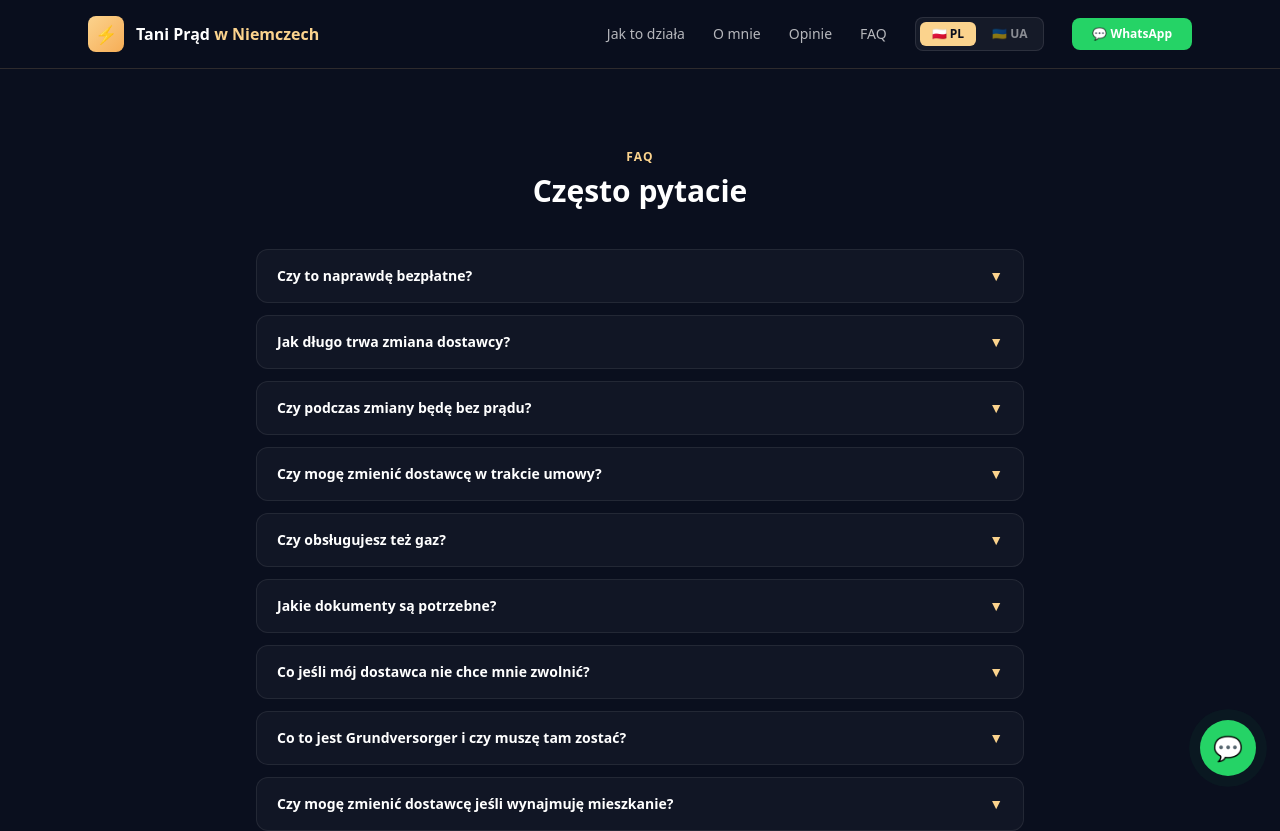
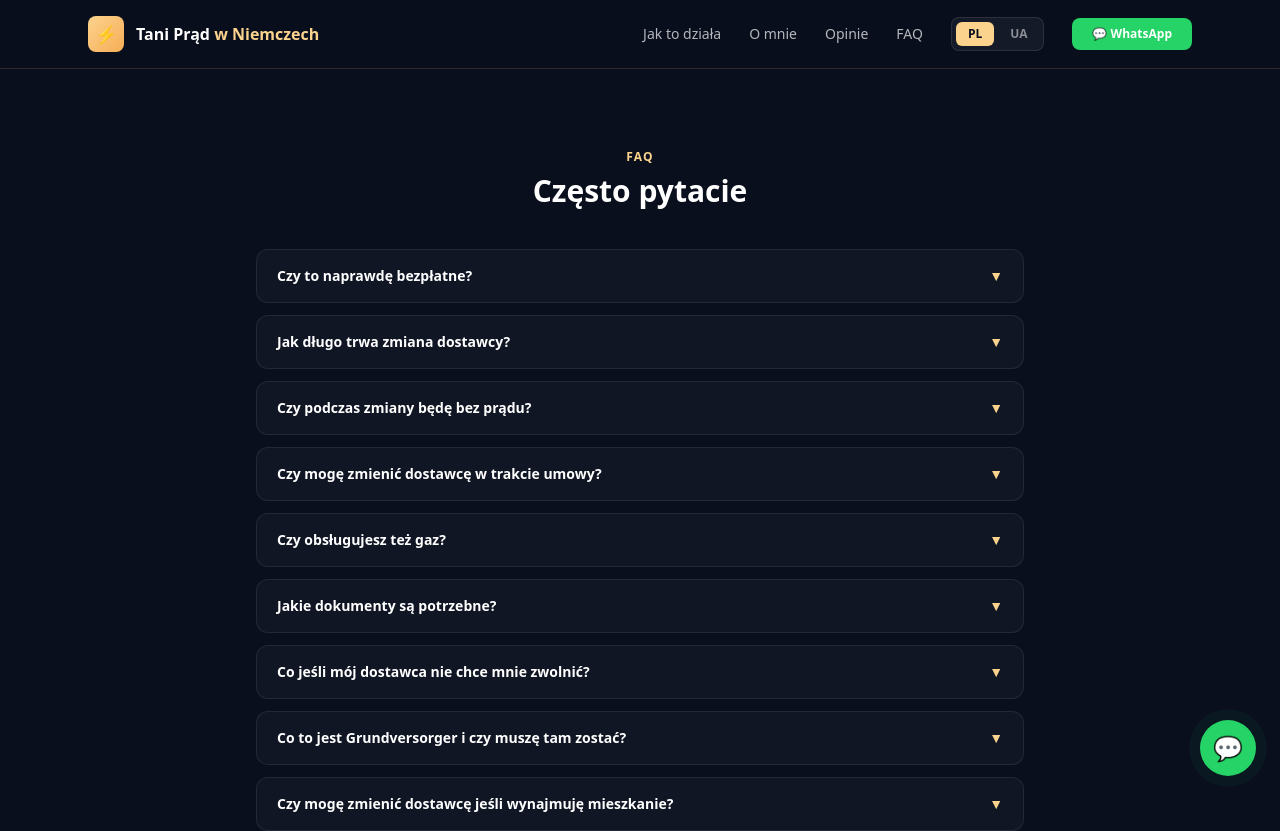
Before and after one commit to montenego12/Polskie-Centrum-Finansowe, a Next.js app: page /pl/faq in a window 1280 px wide. Shown: the top 831 px of the page. Built offline with nearby package versions, Linux system fonts and the light colour scheme.

Commit message:
fix: remove flag emojis from lang switcher

```diff
--- a/src/components/Nav.tsx
+++ b/src/components/Nav.tsx
@@ -41,7 +41,7 @@ export function Nav({ t, lang }: NavProps) {
                   l === lang ? 'bg-gold text-dark' : 'text-white/50 hover:text-white'
                 }`}
               >
-                {l === 'pl' ? '🇵🇱 PL' : '🇺🇦 UA'}
+                {l === 'pl' ? 'PL' : 'UA'}
               </button>
             ))}
           </div>
```
